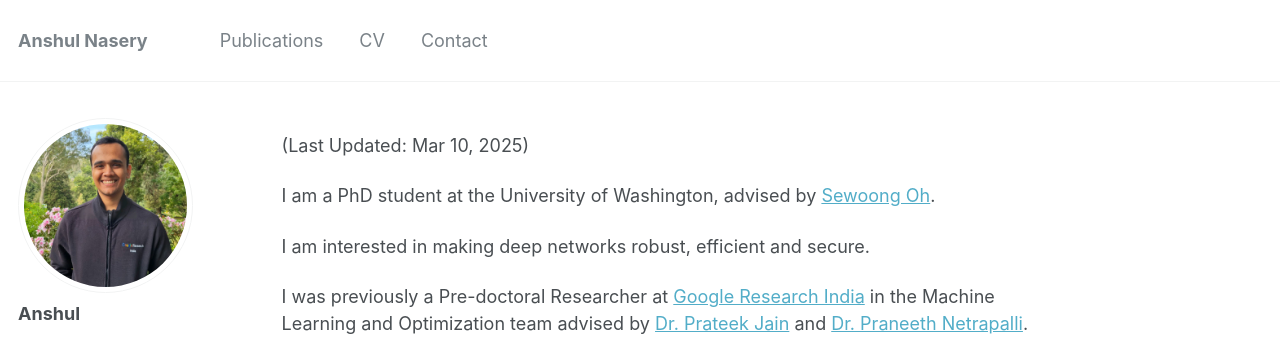
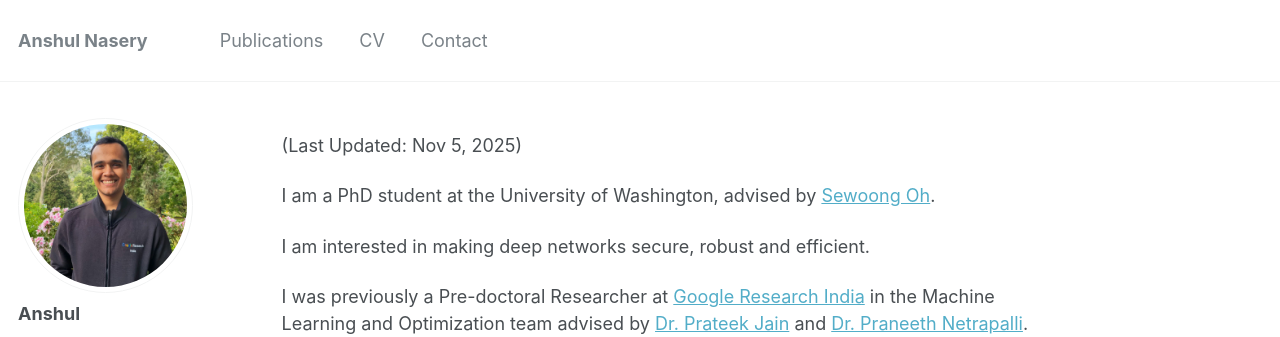
Before and after one commit to anshuln2/anshuln2.github.io, a Jekyll site: the page built from _pages/about.html, in a window 1280 px wide. Shown: the top 337 px of the page. Built offline with Jekyll 4.4.1, drawn with Linux system fonts in a browser that asks for light colours.

Commit message:
Update about.html

```diff
--- a/_pages/about.html
+++ b/_pages/about.html
@@ -7,10 +7,10 @@ redirect_from:
   - /about/
   - /about.html
 ---
-<p>(Last Updated: Mar 10, 2025)</p>
+<p>(Last Updated: Nov 5, 2025)</p>
 <p> I am a PhD student at the University of Washington, advised by <a href=https://homes.cs.washington.edu/~sewoong/>Sewoong Oh</a>. </p>
 
-<p>I am interested in making deep networks robust, efficient and secure.</p>
+<p>I am interested in making deep networks secure, robust and efficient.</p>
 <p>I was previously a Pre-doctoral Researcher at <a herf="https://research.google/locations/india/">Google Research India</a> in the Machine Learning and Optimization team advised by <a href="https://www.prateekjain.org/">Dr. Prateek Jain</a> and <a href="https://www.praneethnetrapalli.org/">Dr. Praneeth Netrapalli</a>. </p>
 
 <p>In a previous life I was an undergrad at Indian Institute of Technology Bombay (IITB), where I (among other things) worked on methods to train ML models for future unseen data advised by <a href="https://www.cse.iitb.ac.in/~sunita/"> Prof. Sunita Sarawagi </a> and <a href="https://abir-de.github.io/">Prof. Abir De </a>. Head over to the publications page to find a list of works I have contributed to. </p>
```
